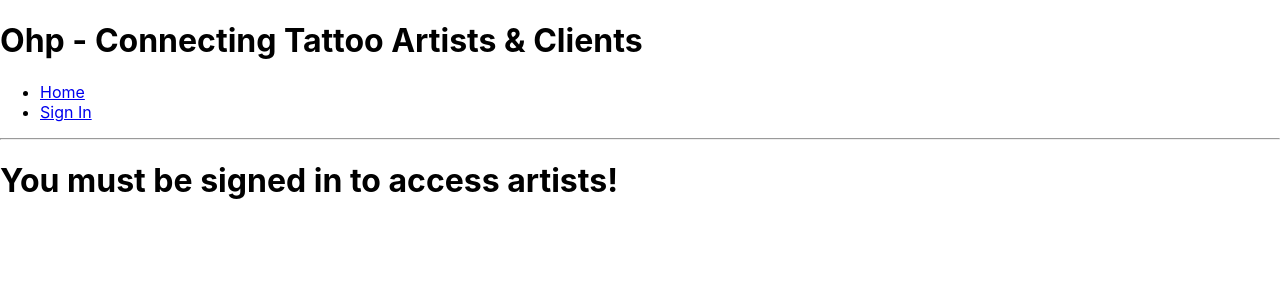
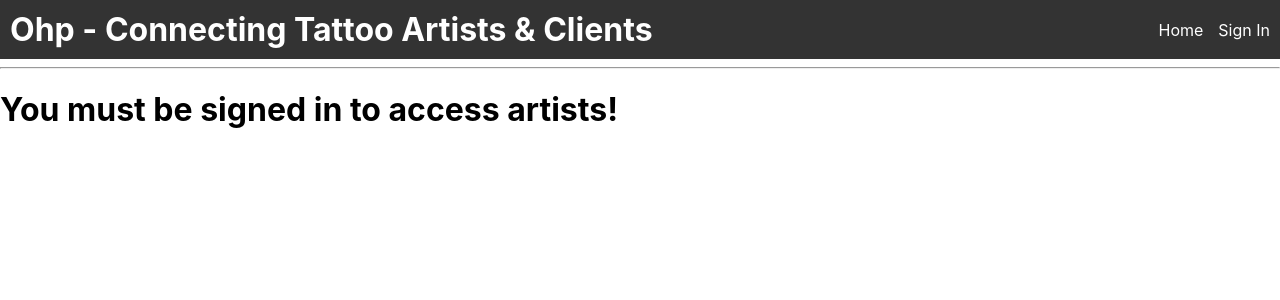
Before and after one commit to Schmelzberry/Capstone, a React (Create React App) app: page / in a window 1280 px wide. Shown: the top 300 px of the page. Built offline with nearby package versions, Linux system fonts and the light colour scheme; no server answers; the database is empty.

Commit message:
style header

```diff
--- a/src/components/ArtistList.js
+++ b/src/components/ArtistList.js
@@ -1,6 +1,7 @@
 import React from "react";
 import Artist from "./Artist";
 import PropTypes from "prop-types";
+// import User from "./User";
 function ArtistList(props) {
   return(
     <React.Fragment>
--- a/src/components/Header.js
+++ b/src/components/Header.js
@@ -1,12 +1,15 @@
 import React from "react";
 import { Link } from "react-router-dom";
+import "./../index.css"
 
 function Header() {
-
-  return(
+  return (
     <React.Fragment>
+      <header className="header-container">
+        <div className="header-left">
           <h1>Ohp - Connecting Tattoo Artists & Clients</h1>
-
+        </div>
+        <div className="header-right">
           <ul>
             <li>
               <Link to="/">Home</Link>
@@ -14,10 +17,13 @@ function Header() {
             <li>
               <Link to="/sign-in">Sign In</Link>
             </li>
+            {/* Add more links as needed */}
           </ul>
+        </div>
+      </header>
       <hr />
     </React.Fragment>
-  )
+  );
 }
 
 export default Header;
--- a/src/components/ViewControl.js
+++ b/src/components/ViewControl.js
@@ -5,6 +5,7 @@ import ArtistDetail from './ArtistDetail';
 import EditArtistForm from './EditArtistForm';
 import { collection, addDoc, doc, updateDoc, onSnapshot, deleteDoc } from "firebase/firestore";
 import { db, auth } from './../firebase.js';
+
 
 
 function ViewControl() {
@@ -117,11 +118,13 @@ if (auth.currentUser == null) {
       buttonText="Return to Artists";
     }
     else {
+
       currentlyVisibleState = <ArtistList
       artistList={mainArtistList}
       onArtistSelection={handleChangingSelectedArtist} />;
 
       buttonText="Add Artist"
+
     }
     return(
     <React.Fragment>
--- a/src/index.css
+++ b/src/index.css
@@ -47,3 +47,32 @@ button {
 .heading {
   text-align: center;
 }
+
+.header-container {
+  display: flex;
+  justify-content: space-between;
+  align-items: center;
+  padding: 10px;
+  background-color: #333; /* Add your desired background color */
+  color: white; /* Add your desired text color */
+}
+
+.header-left h1 {
+  margin: 0; /* Remove default margin for h1 */
+}
+
+.header-right ul {
+  list-style: none;
+  margin: 0; /* Remove default margin for ul */
+  padding: 0; /* Remove default padding for ul */
+}
+
+.header-right li {
+  display: inline-block;
+  margin-left: 15px; /* Adjust the margin as needed */
+}
+
+.header-right a {
+  color: white; /* Add your desired link text color */
+  text-decoration: none;
+}
```
Also changed, not shown: src/components/User.js (+13 -10 lines), src/components/UserList.js (+23 -2 lines). Lines whose indentation alone changed are shown as unchanged.
